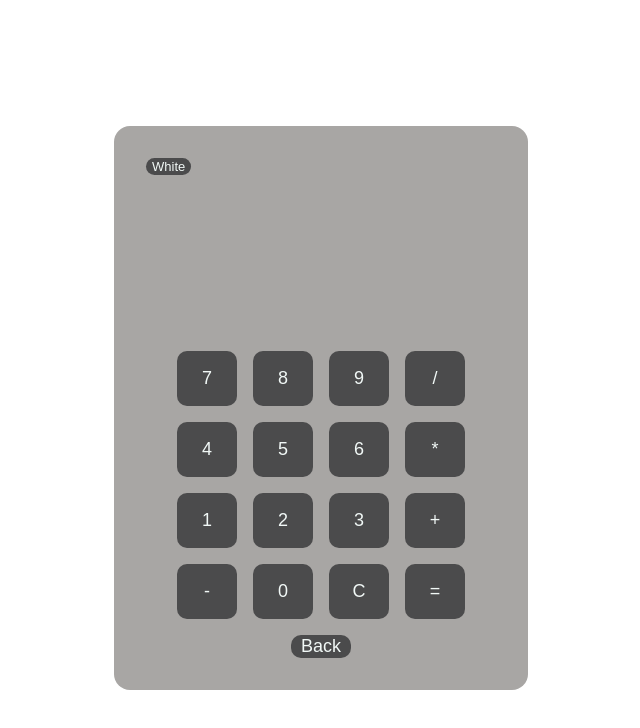
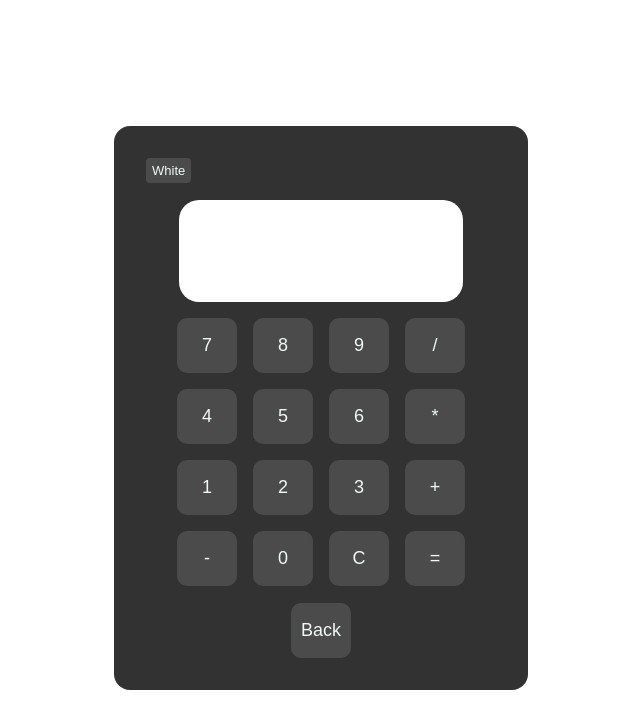
Before and after one commit to BabaVangalapudi/React-Basics, a React (Create React App) app in the folder react-basics/: page / in a window 1280 px wide. Shown: the top 728 px of the page, without its empty margins (319-959 px from the left). Built offline with nearby package versions, Linux system fonts and the light colour scheme.

Commit message:
calculator changed

```diff
--- a/react-basics/src/calculator.css
+++ b/react-basics/src/calculator.css
@@ -33,19 +33,25 @@ button{
     border-radius: 10px;
     box-shadow: 5px #fff;
 }
-.display{
-    height: 100%;
+
+.display_sol{
     width: 280px;
-    background-color: transparent;
+    /* background-color: transparent; */
+    font-size: 20px;
+    color: rgb(74, 74, 63);
     border: none;
-    font-size: 20px;
-    text-align: end;
+    height: 100px;
+    border-radius: 20px;
+
 }
+
 .changeTheme{
     font-size: 13px;
     white-space: nowrap;
     width: max-content;
     align-self: flex-start;
+    height: 25px;
+    border-radius: 4px;
 }
 .white{
     background-color: antiquewhite;
--- a/react-basics/src/calculator.jsx
+++ b/react-basics/src/calculator.jsx
@@ -4,11 +4,14 @@ import { useState } from 'react'
 
 const Calculator = () => {
     const [input,setInput] = useState('')
-    const [theme, setTheme] = useState('light')
+    const [theme, setTheme] = useState(true)
+    const [eq, setEq] = useState("")
+
     const onHandler = (value)=>{
       try {
         if (value ==='='){
           setInput(eval(input).toString())
+          eval(eq);
       }else if (value==='c'){
           setInput('')
       }else{
@@ -22,13 +25,16 @@ const Calculator = () => {
     const changeTheme= ()=>{
       setTheme(!theme)
     }
+
+
     const onHandleBack = ()=>{
       setInput((prevInput) => prevInput.slice(0, -1));
     }
+
   return (
-    <div className={'container ${theme}'}>
+    <div className={`container ${theme ? "dark": "white"}`}>
         <button className='changeTheme' onClick={changeTheme}>{theme ? 'White':'Dark'}</button>
-        <input type="text" readOnly value={input} className='display'/>
+        <input type="text" readOnly value={input} className='display_sol'/>
       <div className='button-container'>
         <button onClick={()=>onHandler('7')}>7</button>
         <button onClick={()=>onHandler('8')}>8</button>
```
